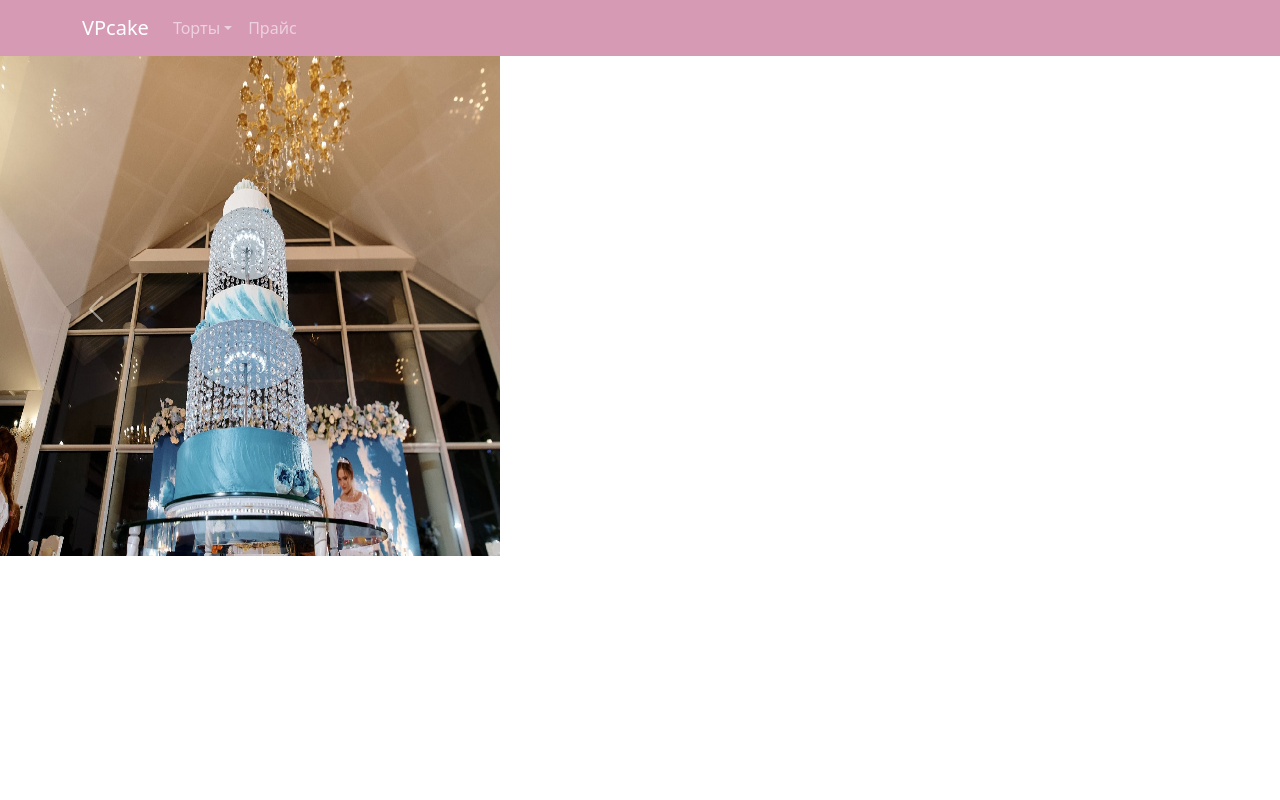
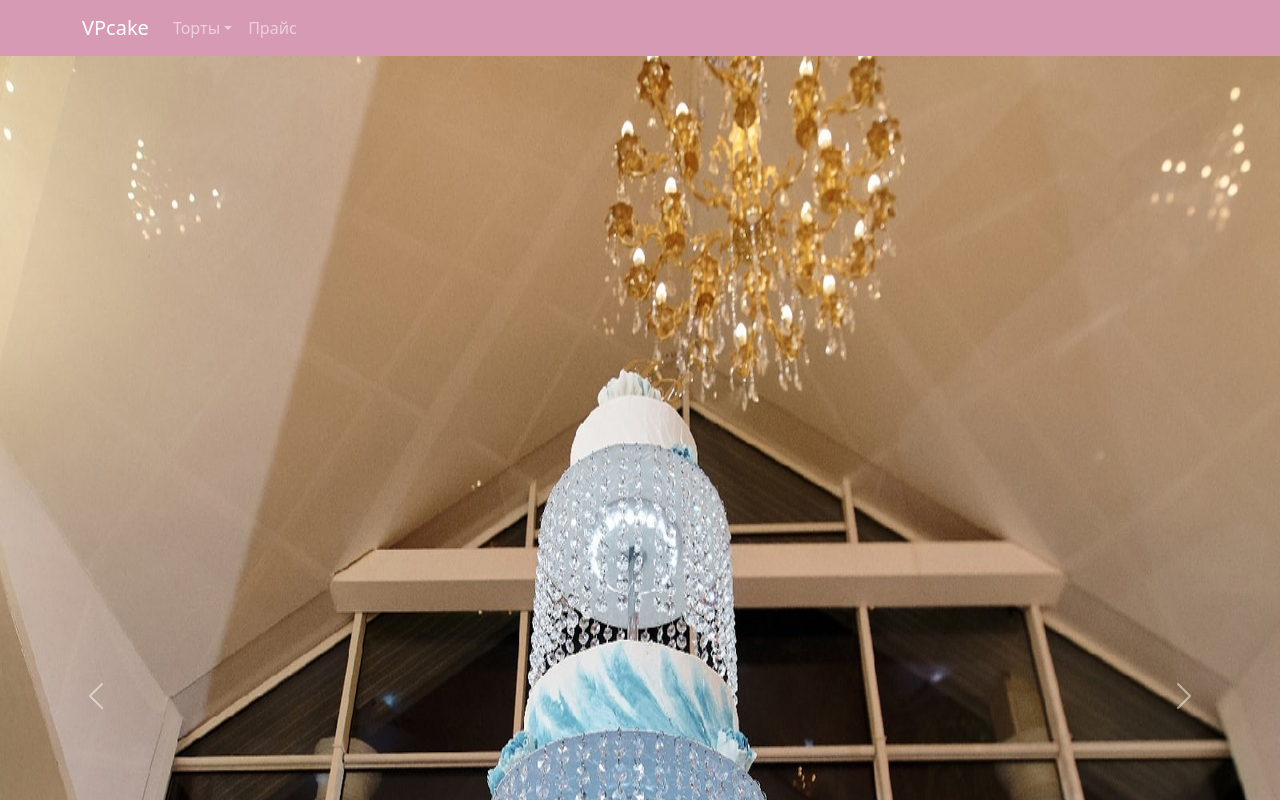
Before and after one commit to sergeianip20/rop, a Next.js app: page / in a window 1280 px wide. Both pictures are taken after a click on the button 622 px from the left and 534 px from the top of the page. Shown: the top 800 px of the page. Built offline with nearby package versions, Linux system fonts and the light colour scheme.

Commit message:
Update index.js

```diff
--- a/pages/index.js
+++ b/pages/index.js
@@ -30,7 +30,7 @@ return <div>
 <div>
 <Carousel>
 <Carousel.Item>
-<Image src="/Chr.jpg" alt="Vercel Logo" width={500} height={500} />
+<Image src="/Chr.jpg" alt="Vercel Logo" width={500} height={500} layout="responsive" />
 <Carousel.Caption>
 <h3>Торты</h3>
 </Carousel.Caption>
```
